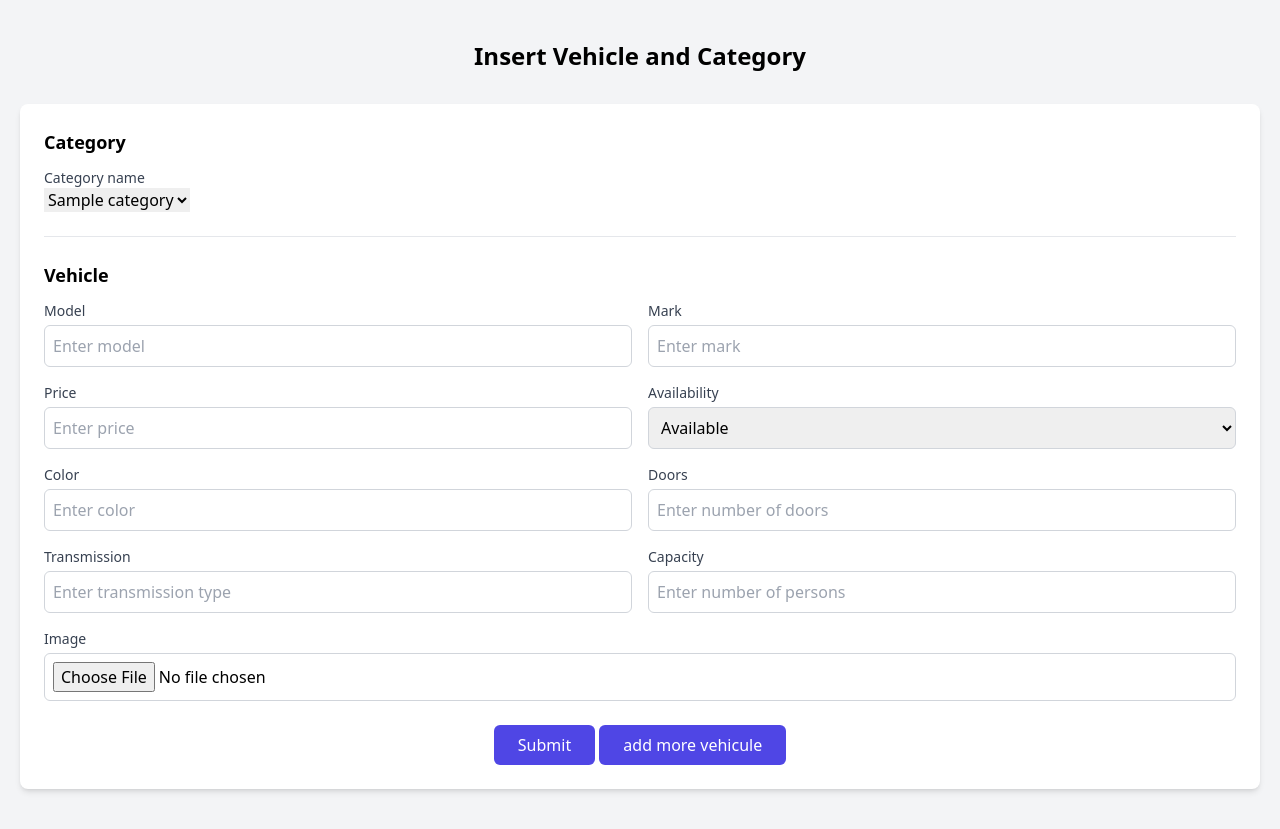
After one commit to Azzedine-zemmari/Location, a PHP site: page /admin/adminFrontend/addMultiple.php in a window 1280 px wide. The commit adds this page. Run offline with PHP 8.4, Linux system fonts and the light colour scheme; tables that the repository leaves empty or names only in its code hold one stand-in row (values such as "Sample post"); some libraries are stand-ins or nearby versions.

Commit message:
addd multiple vehicule

```diff
--- /dev/null
+++ b/admin/adminFrontend/addMultiple.php
@@ -0,0 +1,261 @@
+<?php
+require_once "../../Config.php";
+$connection = new connection();
+$connect = $connection->conn();
+
+$sql = "select * from category";
+$stmt = $connect->prepare($sql);
+if ($stmt->execute()) {
+    $categories = $stmt->fetchAll(PDO::FETCH_ASSOC);
+}
+?>
+
+<!DOCTYPE html>
+<html lang="en">
+
+<head>
+    <meta charset="UTF-8">
+    <meta name="viewport" content="width=device-width, initial-scale=1.0">
+    <title>Insert Vehicle and Category</title>
+    <script src="https://cdn.tailwindcss.com"></script>
+</head>
+
+<body class="bg-gray-100">
+    <div class="container mx-auto py-10 px-5">
+        <h2 class="text-2xl font-bold text-center mb-8">Insert Vehicle and Category</h2>
+
+        <!-- Form for Vehicle and Category -->
+        <form action="" method="POST" enctype="multipart/form-data" class="bg-white shadow-md rounded-lg p-6">
+            <!-- Category Section -->
+            <div class="mb-6">
+                <h3 class="text-lg font-semibold mb-3">Category</h3>
+                <div>
+                    <label for="categorieId" class="block text-sm font-medium text-gray-700">Category name</label>
+                    <select name="categorie" id="">
+                        <?php foreach ($categories as $categorie): ?>
+                            <option value="<?php echo $categorie['id'] ?>"><?php echo $categorie['nom'] ?></option>
+                        <?php endforeach; ?>
+                    </select>
+                </div>
+            </div>
+
+            <hr class="my-6" />
+
+            <!-- Vehicle Section -->
+            <div id="MultipleForms">
+                <h3 class="text-lg font-semibold mb-3">Vehicle</h3>
+                <div class="grid grid-cols-1 md:grid-cols-2 gap-4">
+                    <div>
+                        <label for="model" class="block text-sm font-medium text-gray-700">Model</label>
+                        <input
+                            type="text"
+                            id="model"
+                            name="model"
+                            class="mt-1 block w-full border border-gray-300 rounded-md p-2 focus:ring-indigo-500 focus:border-indigo-500"
+                            placeholder="Enter model"
+                            required />
+                    </div>
+                    <div>
+                        <label for="mark" class="block text-sm font-medium text-gray-700">Mark</label>
+                        <input
+                            type="text"
+                            id="mark"
+                            name="mark"
+                            class="mt-1 block w-full border border-gray-300 rounded-md p-2 focus:ring-indigo-500 focus:border-indigo-500"
+                            placeholder="Enter mark"
+                            required />
+                    </div>
+                    <div>
+                        <label for="prix" class="block text-sm font-medium text-gray-700">Price</label>
+                        <input
+                            type="number"
+                            id="prix"
+                            name="prix"
+                            class="mt-1 block w-full border border-gray-300 rounded-md p-2 focus:ring-indigo-500 focus:border-indigo-500"
+                            placeholder="Enter price"
+                            step="0.01"
+                            required />
+                    </div>
+                    <div>
+                        <label for="disponibilite" class="block text-sm font-medium text-gray-700">Availability</label>
+                        <select
+                            id="disponibilite"
+                            name="disponibilite"
+                            class="mt-1 block w-full border border-gray-300 rounded-md p-2 focus:ring-indigo-500 focus:border-indigo-500"
+                            required>
+                            <option value="1">Available</option>
+                            <option value="0">Unavailable</option>
+                        </select>
+                    </div>
+                    <div>
+                        <label for="color" class="block text-sm font-medium text-gray-700">Color</label>
+                        <input
+                            type="text"
+                            id="color"
+                            name="color"
+                            class="mt-1 block w-full border border-gray-300 rounded-md p-2 focus:ring-indigo-500 focus:border-indigo-500"
+                            placeholder="Enter color" />
+                    </div>
+                    <div>
+                        <label for="porte" class="block text-sm font-medium text-gray-700">Doors</label>
+                        <input
+                            type="number"
+                            id="porte"
+                            name="porte"
+                            class="mt-1 block w-full border border-gray-300 rounded-md p-2 focus:ring-indigo-500 focus:border-indigo-500"
+                            placeholder="Enter number of doors"
+                            required />
+                    </div>
+                    <div>
+                        <label for="transmition" class="block text-sm font-medium text-gray-700">Transmission</label>
+                        <input
+                            type="text"
+                            id="transmition"
+                            name="transmition"
+                            class="mt-1 block w-full border border-gray-300 rounded-md p-2 focus:ring-indigo-500 focus:border-indigo-500"
+                            placeholder="Enter transmission type" />
+                    </div>
+                    <div>
+                        <label for="personne" class="block text-sm font-medium text-gray-700">Capacity</label>
+                        <input
+                            type="number"
+                            id="personne"
+                            name="personne"
+                            class="mt-1 block w-full border border-gray-300 rounded-md p-2 focus:ring-indigo-500 focus:border-indigo-500"
+                            placeholder="Enter number of persons"
+                            required />
+                    </div>
+                    <div class="col-span-1 md:col-span-2">
+                        <label for="image" class="block text-sm font-medium text-gray-700">Image</label>
+                        <input
+                            type="file"
+                            id="image"
+                            name="image"
+                            class="mt-1 block w-full border border-gray-300 rounded-md p-2 focus:ring-indigo-500 focus:border-indigo-500"
+                            accept="image/*" />
+                    </div>
+                </div>
+            </div>
+
+            <!-- Submit Button -->
+            <div class="mt-6 text-center">
+                <button
+                    type="submit"
+                    class="bg-indigo-600 text-white px-6 py-2 rounded-md hover:bg-indigo-700">
+                    Submit
+                </button>
+                <button
+                    type="submit"
+                    id="moreVehicule"
+                    class="bg-indigo-600 text-white px-6 py-2 rounded-md hover:bg-indigo-700">
+                    add more vehicule
+                </button>
+            </div>
+        </form>
+    </div>
+    <script>
+        let devCounter = 1;
+        const addForm = document.getElementById("moreVehicule");
+        const MultipleForms = document.getElementById("MultipleForms")
+        addForm.addEventListener("click", () => {
+            const newDiv = document.createElement("div");
+            newDiv.classList.add("grid", "grid-cols-1", "md:grid-cols-2", "gap-4", "mt-6");
+            newDiv.innerHTML = `
+        <div>
+        <input type = "hidden" name='counter' value = '${devCounter}'/>
+                        <label for="model" class="block text-sm font-medium text-gray-700">Model</label>
+                        <input
+                            type="text"
+                            id="model${devCounter}"
+                            name="model${devCounter}"
+                            class="mt-1 block w-full border border-gray-300 rounded-md p-2 focus:ring-indigo-500 focus:border-indigo-500"
+                            placeholder="Enter model"
+                            required />
+                    </div>
+                    <div>
+                        <label for="mark" class="block text-sm font-medium text-gray-700">Mark</label>
+                        <input
+                            type="text"
+                            id="mark${devCounter}"
+                            name="mark${devCounter}"
+                            class="mt-1 block w-full border border-gray-300 rounded-md p-2 focus:ring-indigo-500 focus:border-indigo-500"
+                            placeholder="Enter mark"
+                            required />
+                    </div>
+                    <div>
+                        <label for="prix" class="block text-sm font-medium text-gray-700">Price</label>
+                        <input
+                            type="number"
+                            id="prix${devCounter}"
+                            name="prix${devCounter}"
+                            class="mt-1 block w-full border border-gray-300 rounded-md p-2 focus:ring-indigo-500 focus:border-indigo-500"
+                            placeholder="Enter price"
+                            step="0.01"
+                            required />
+                    </div>
+                    <div>
+                        <label for="disponibilite" class="block text-sm font-medium text-gray-700">Availability</label>
+                        <select
+                            id="disponibilite${devCounter}"
+                            name="disponibilite${devCounter}"
+                            class="mt-1 block w-full border border-gray-300 rounded-md p-2 focus:ring-indigo-500 focus:border-indigo-500"
+                            required>
+                            <option value="1">Available</option>
+                            <option value="0">Unavailable</option>
+                        </select>
+                    </div>
+                    <div>
+                        <label for="color" class="block text-sm font-medium text-gray-700">Color</label>
+                        <input
+                            type="text"
+                            id="color${devCounter}"
+                            name="color${devCounter}"
+                            class="mt-1 block w-full border border-gray-300 rounded-md p-2 focus:ring-indigo-500 focus:border-indigo-500"
+                            placeholder="Enter color" />
+                    </div>
+                    <div>
+                        <label for="porte" class="block text-sm font-medium text-gray-700">Doors</label>
+                        <input
+                            type="number"
+                            id="porte${devCounter}"
+                            name="porte${devCounter}"
+                            class="mt-1 block w-full border border-gray-300 rounded-md p-2 focus:ring-indigo-500 focus:border-indigo-500"
+                            placeholder="Enter number of doors"
+                            required />
+                    </div>
+                    <div>
+                        <label for="transmition" class="block text-sm font-medium text-gray-700">Transmission</label>
+                        <input
+                            type="text"
+                            id="transmition${devCounter}"
+                            name="transmition${devCounter}"
+                            class="mt-1 block w-full border border-gray-300 rounded-md p-2 focus:ring-indigo-500 focus:border-indigo-500"
+                            placeholder="Enter transmission type" />
+                    </div>
+                    <div>
+                        <label for="personne" class="block text-sm font-medium text-gray-700">Capacity</label>
+                        <input
+                            type="number"
+                            id="personne${devCounter}"
+                            name="personne${devCounter}"
+                            class="mt-1 block w-full border border-gray-300 rounded-md p-2 focus:ring-indigo-500 focus:border-indigo-500"
+                            placeholder="Enter number of persons"
+                            required />
+                    </div>
+                    <div class="col-span-1 md:col-span-2">
+                        <label for="image" class="block text-sm font-medium text-gray-700">Image</label>
+                        <input
+                            type="file"
+                            id="image${devCounter}"
+                            name="image${devCounter}"
+                            class="mt-1 block w-full border border-gray-300 rounded-md p-2 focus:ring-indigo-500 focus:border-indigo-500"
+                            />
+                    </div>
+        `
+        MultipleForms.appendChild(newDiv);
+        devCounter++;
+        })
+    </script>
+</body>
+
+</html>
--- a/client/ClientLogic/reservationLogic.php
+++ b/client/ClientLogic/reservationLogic.php
@@ -28,7 +28,7 @@ class reservation {
 
     }
     public function hasReservation($userId){
-        $query = "select * from reservation where userId = :userId";
+        $query = "select * from reservation where userId = :userId"; // logic error
 
         $stmt = $this->conn->prepare($query);
         $stmt->bindParam(":userId",$userId);
```
Also changed, not shown: admin/adminFrontend/dashboard.php (added, +146 -0 lines), client/fromtClient/image/User.png (added).
